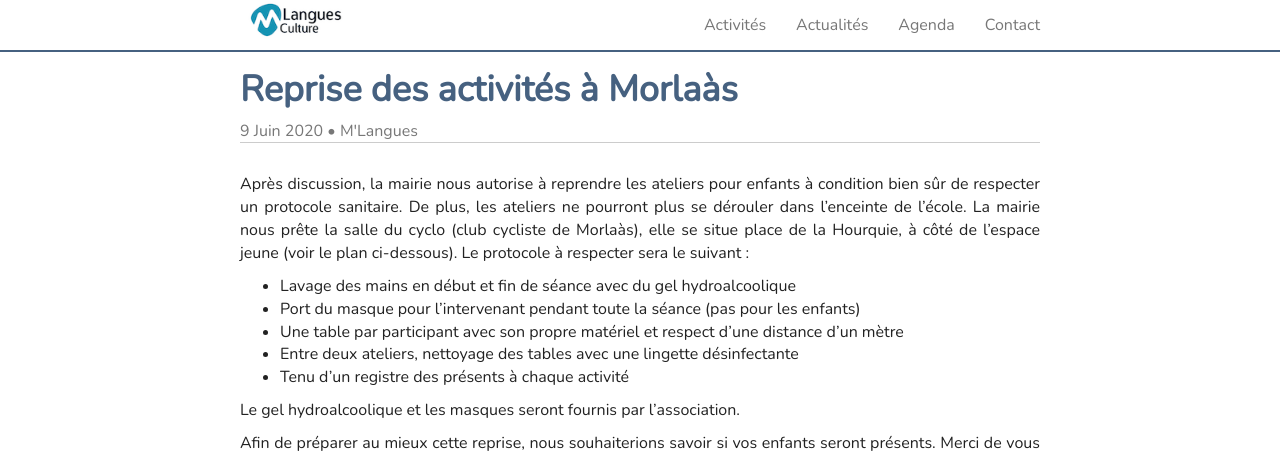
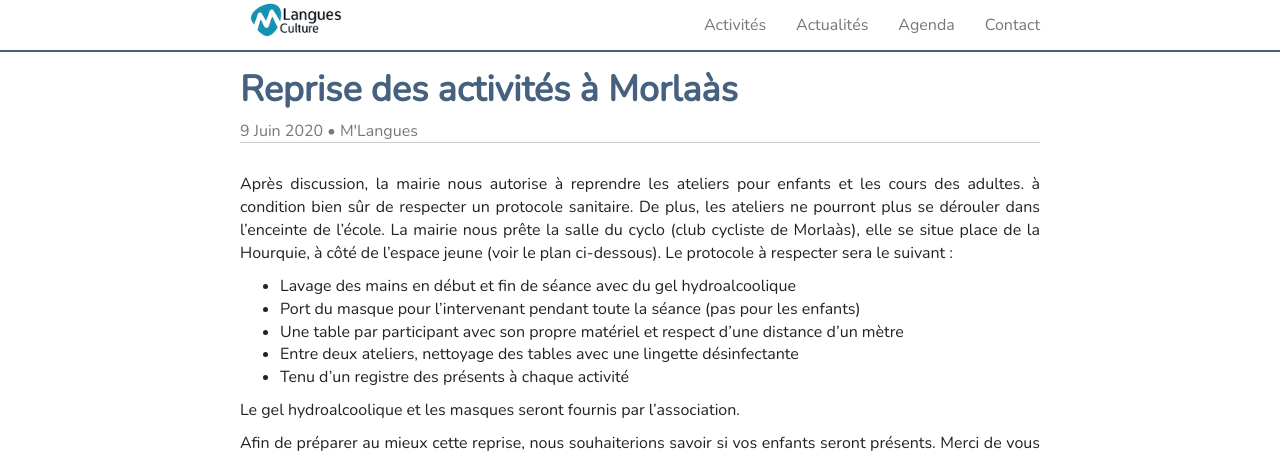
Before and after one commit to mlangues64/mlangues64.github.io, a Jekyll site: the page built from _posts/2020-6-9-reprise-morlaas.markdown, in a window 1280 px wide and 1379 px high. Shown: the top 457 px of the window. Built offline with Jekyll 4.4.1, drawn with Linux system fonts in a browser that asks for light colours; nearby versions of some CDN libraries.

Commit message:
reprise covid

```diff
--- a/_posts/2020-6-9-reprise-morlaas.markdown
+++ b/_posts/2020-6-9-reprise-morlaas.markdown
@@ -7,6 +7,7 @@ author: M'Langues
 ---
 
 Après discussion, la mairie nous autorise à reprendre les ateliers pour enfants
+et les cours des adultes.
 à condition bien sûr de respecter un protocole sanitaire. De plus, les ateliers
 ne pourront plus se dérouler dans l'enceinte de l'école. La mairie nous prête la
 salle du cyclo (club cycliste de Morlaàs), elle se situe place de la Hourquie, à
```
